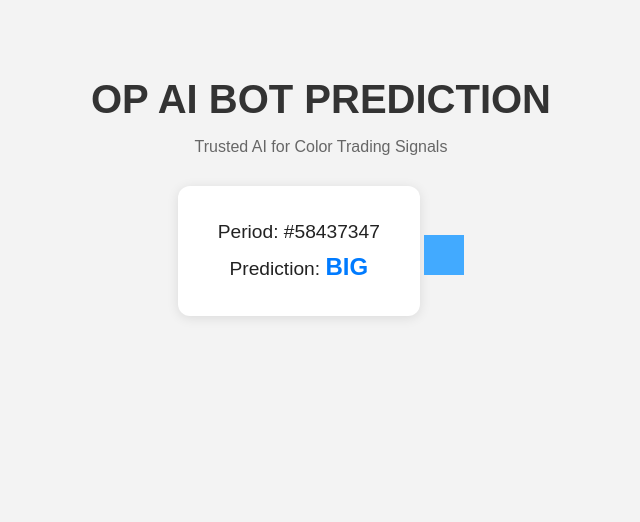
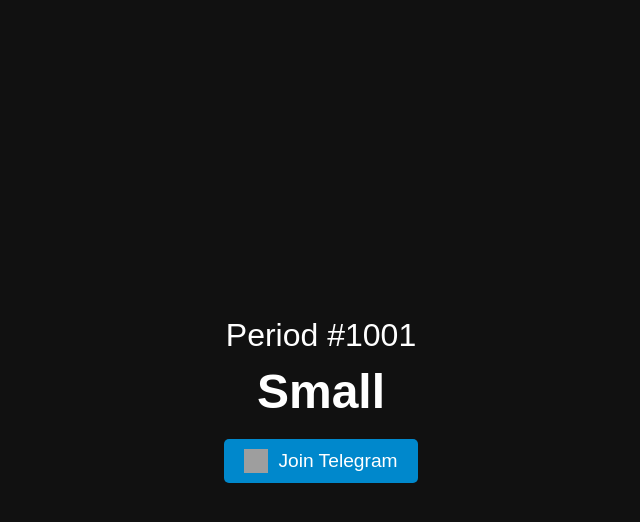
Before and after one commit to sibopriyu/OP-AI-PREDICTION-BOT, a plain HTML site: page index.html in a window 1280 px wide. Shown: the whole page, without its empty margins (319-959 px from the left). Drawn offline with Linux system fonts and the light colour scheme; grey boxes are pictures that could not be loaded.

Commit message:
Update index.html

```diff
--- a/index.html
+++ b/index.html
@@ -2,25 +2,77 @@
 <html lang="en">
 <head>
   <meta charset="UTF-8" />
-  <meta name="viewport" content="width=device-width, initial-scale=1.0"/>
+  <meta name="viewport" content="width=device-width, initial-scale=1.0" />
   <title>OP AI BOT PREDICTION</title>
-  <link rel="stylesheet" href="style.css" />
+  <style>
+    body {
+      background: #111;
+      color: #fff;
+      font-family: Arial, sans-serif;
+      display: flex;
+      flex-direction: column;
+      align-items: center;
+      justify-content: center;
+      height: 100vh;
+      margin: 0;
+    }
+    .container {
+      text-align: center;
+    }
+    .period {
+      font-size: 2rem;
+      margin-bottom: 10px;
+    }
+    .prediction {
+      font-size: 3rem;
+      font-weight: bold;
+      margin-bottom: 20px;
+    }
+    .telegram-button {
+      display: inline-flex;
+      align-items: center;
+      background-color: #0088cc;
+      color: white;
+      padding: 10px 20px;
+      border-radius: 5px;
+      text-decoration: none;
+      font-size: 1.2rem;
+      transition: background 0.3s;
+    }
+    .telegram-button:hover {
+      background-color: #006699;
+    }
+    .telegram-button img {
+      width: 24px;
+      height: 24px;
+      margin-right: 10px;
+    }
+  </style>
 </head>
 <body>
   <div class="container">
-    <h1>OP AI BOT PREDICTION</h1>
-    <p class="subheading">Trusted AI for Color Trading Signals</p>
-
-    <div class="period-box">
-      <p>Period: <span id="period">#1000</span></p>
-      <p>Prediction: <span id="prediction">--</span></p>
-    </div>
-
-    <a href="https://t.me/TcDailyEarners" target="_blank" class="telegram-icon">
-      <img src="https://cdn.jsdelivr.net/gh/simple-icons/simple-icons/icons/telegram.svg" alt="Telegram" />
+    <div class="period" id="period">Period #1000</div>
+    <div class="prediction" id="prediction">Big</div>
+    <a class="telegram-button" href="https://t.me/TcDailyEarners" target="_blank">
+      <img src="https://cdn-icons-png.flaticon.com/512/2111/2111646.png" alt="Telegram" />
+      Join Telegram
     </a>
   </div>
 
-  <script src="script.js"></script>
+  <script>
+    let period = 1000;
+
+    function update() {
+      period++;
+      const prediction = Math.random() > 0.5 ? 'Big' : 'Small';
+      document.getElementById('period').innerText = `Period #${period}`;
+      document.getElementById('prediction').innerText = prediction;
+    }
+
+    // Initial display
+    update();
+    // Update every 30 seconds
+    setInterval(update, 30000);
+  </script>
 </body>
 </html>
```
